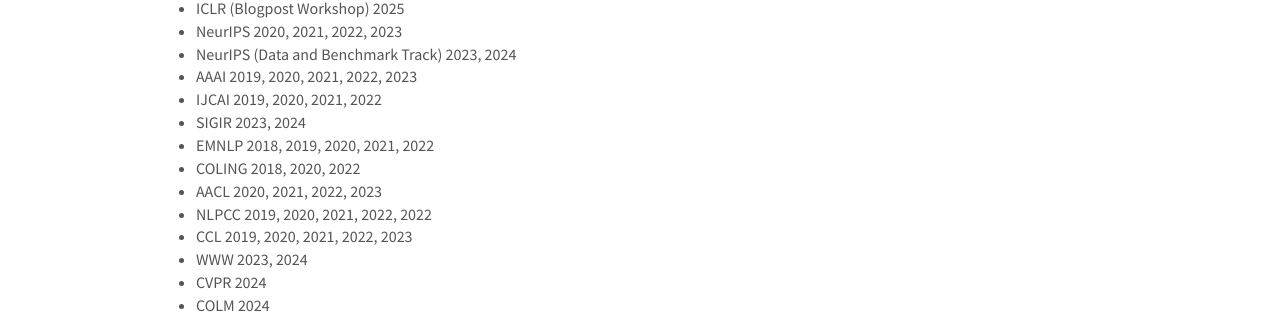
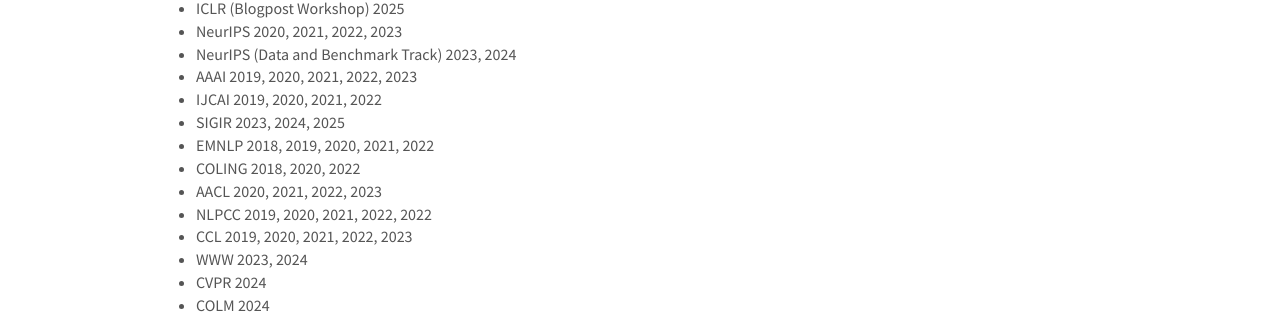
Before and after one commit to scofield7419/scofield7419.github.io, a Jekyll site: the page built from _pages/services.md, in a window 1280 px wide and 900 px high, scrolled down 875 px. Shown: the part 148-462 px from the top of the window. Built offline with Jekyll 4.4.1, drawn with Linux system fonts in a browser that asks for light colours; nearby versions of some CDN libraries; comment, search, counter and statistics services are not loaded; a style sheet for code colours, icons or effects is not loaded.

Commit message:
Update services.md

```diff
--- a/_pages/services.md
+++ b/_pages/services.md
@@ -63,7 +63,7 @@
 - NeurIPS (Data and Benchmark Track) 2023, 2024
 - AAAI 2019, 2020, 2021, 2022, 2023
 - IJCAI 2019, 2020, 2021, 2022
-- SIGIR 2023, 2024
+- SIGIR 2023, 2024, 2025
 - EMNLP 2018, 2019, 2020, 2021, 2022
 - COLING 2018, 2020, 2022
 - AACL 2020, 2021, 2022, 2023
```
